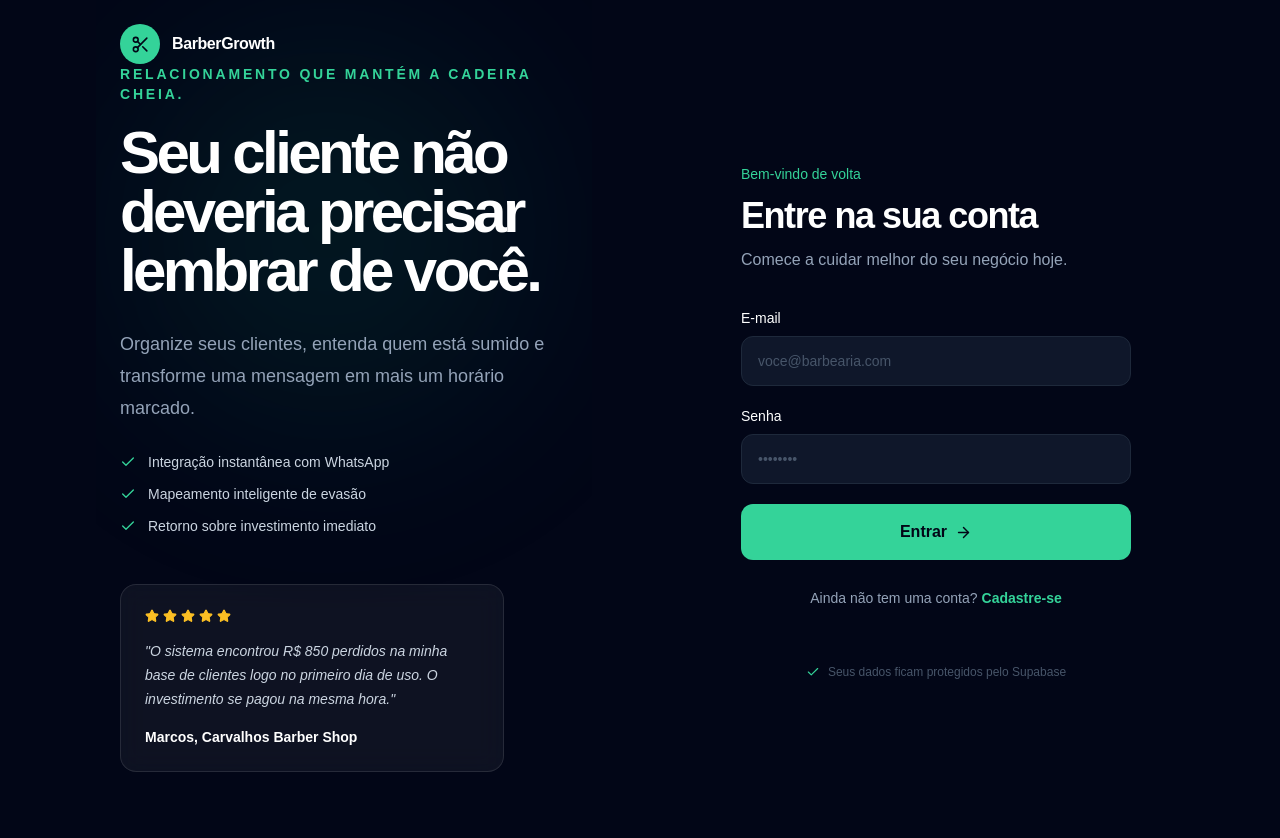
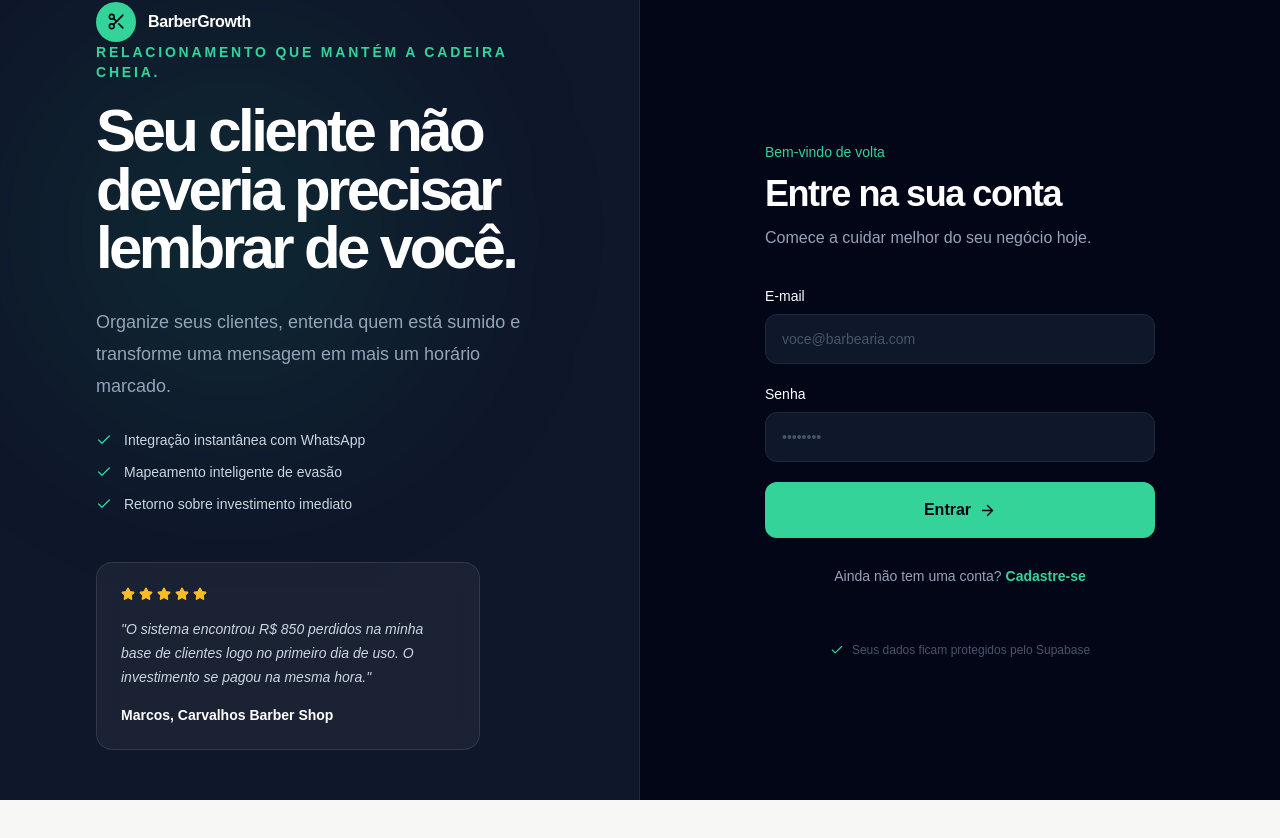
Before and after one commit to barbergrowth523-del/localgrowth, a Next.js app: page /login in a window 1280 px wide. Shown: the top 838 px of the page. After the commit the page ends 800 px from the top, so only its background shows below. Built offline with nearby package versions, Linux system fonts and the light colour scheme.

Commit message:
refactor: restore full bleed auth split screen

```diff
--- a/components/auth/login-form.tsx
+++ b/components/auth/login-form.tsx
@@ -19,16 +19,16 @@ export function LoginForm({ initialMode = 'login' }: { initialMode?: 'login' | '
     if (mode === 'signup') return setMessage('Confira seu e-mail para confirmar o cadastro.')
     window.location.href = '/dashboard'
   }
-  return <main className="min-h-screen bg-slate-950 text-white"><div className="w-full max-w-6xl mx-auto px-8 grid grid-cols-1 lg:grid-cols-2 gap-12 lg:gap-24 items-center min-h-screen">
-    <section className="relative hidden overflow-hidden bg-slate-950 p-6 lg:flex lg:flex-col lg:justify-between"><div className="absolute left-10 top-10 h-96 w-96 rounded-full bg-emerald-500/10 blur-[100px]" />
+  return <main className="flex min-h-screen w-full bg-slate-950 text-white">
+    <section className="hidden lg:flex w-1/2 flex-col justify-center px-16 xl:px-24 bg-slate-900 border-r border-slate-800 relative overflow-hidden"><div className="absolute left-10 top-10 h-96 w-96 rounded-full bg-emerald-500/10 blur-[100px]" />
       <div className="relative z-10 flex items-center gap-3 font-semibold tracking-tight"><span className="flex h-10 w-10 items-center justify-center rounded-full bg-emerald-400 text-slate-950"><Scissors size={19} /></span> BarberGrowth</div>
       <div className="relative z-10 max-w-lg pb-12"><p className="mb-5 text-sm font-bold uppercase tracking-[.2em] text-emerald-400">Relacionamento que mantém a cadeira cheia.</p><h1 className="text-6xl font-semibold leading-[.98] tracking-[-.06em] text-white">Seu cliente não deveria precisar lembrar de você.</h1><p className="mt-7 max-w-md text-lg leading-8 text-slate-400">Organize seus clientes, entenda quem está sumido e transforme uma mensagem em mais um horário marcado.</p><ul className="mt-7 space-y-3 text-sm text-slate-300"><li className="flex items-center gap-3"><Check size={16} className="shrink-0 text-emerald-400" />Integração instantânea com WhatsApp</li><li className="flex items-center gap-3"><Check size={16} className="shrink-0 text-emerald-400" />Mapeamento inteligente de evasão</li><li className="flex items-center gap-3"><Check size={16} className="shrink-0 text-emerald-400" />Retorno sobre investimento imediato</li></ul><div className="mt-12 max-w-sm rounded-2xl border border-white/10 bg-white/5 p-6 backdrop-blur-md"><div className="flex gap-1 text-amber-400">{[1, 2, 3, 4, 5].map(star => <Star key={star} size={14} fill="currentColor" />)}</div><p className="mt-4 text-sm italic leading-6 text-slate-300">&quot;O sistema encontrou R$ 850 perdidos na minha base de clientes logo no primeiro dia de uso. O investimento se pagou na mesma hora.&quot;</p><p className="mt-4 text-sm font-semibold text-white">Marcos, Carvalhos Barber Shop</p></div></div>
     </section>
-    <section className="flex items-center justify-center bg-slate-950 px-6 py-12"><div className="w-full max-w-[390px]">
+    <section className="flex w-full lg:w-1/2 flex-col justify-center items-center px-8 bg-slate-950"><div className="w-full max-w-[390px]">
       <div className="mb-10 lg:hidden flex items-center gap-3 font-semibold"><span className="flex h-9 w-9 items-center justify-center rounded-full bg-emerald-400 text-slate-950"><Scissors size={17} /></span> BarberGrowth</div>
       <p className="mb-3 text-sm font-medium text-emerald-400">Bem-vindo de volta</p><h2 className="text-4xl font-semibold tracking-[-.04em]">{mode === 'login' ? 'Entre na sua conta' : 'Crie sua conta'}</h2><p className="mt-3 text-slate-400">Comece a cuidar melhor do seu negócio hoje.</p>
       <form onSubmit={submit} className="mt-9 space-y-5"><label className="block text-sm font-medium">E-mail<input required type="email" value={email} onChange={e => setEmail(e.target.value)} className="mt-2 w-full rounded-xl border border-slate-800 bg-slate-900 px-4 py-3.5 text-white outline-none ring-emerald-400 transition placeholder:text-slate-600 focus:ring-2" placeholder="voce@barbearia.com" /></label><label className="block text-sm font-medium">Senha<input required minLength={6} type="password" value={password} onChange={e => setPassword(e.target.value)} className="mt-2 w-full rounded-xl border border-slate-800 bg-slate-900 px-4 py-3.5 text-white outline-none ring-emerald-400 transition placeholder:text-slate-600 focus:ring-2" placeholder="••••••••" /></label>{message && <p className="rounded-lg border border-amber-400/20 bg-amber-400/10 px-3 py-2 text-sm text-amber-200">{message}</p>}<button disabled={loading} className="flex w-full items-center justify-center gap-2 rounded-xl bg-emerald-400 py-4 font-bold text-slate-950 transition hover:bg-emerald-500 disabled:opacity-60">{loading ? 'Aguarde...' : mode === 'login' ? 'Entrar' : 'Criar conta'}<ArrowRight size={17} /></button></form>
       <button onClick={() => { setMode(mode === 'login' ? 'signup' : 'login'); setMessage('') }} className="mt-7 flex w-full items-center justify-center gap-1 text-sm text-slate-400">{mode === 'login' ? 'Ainda não tem uma conta?' : 'Já tem uma conta?'}<span className="font-semibold text-emerald-400">{mode === 'login' ? 'Cadastre-se' : 'Entrar'}</span></button><div className="mt-14 flex items-center justify-center gap-2 text-xs text-slate-600"><Check size={14} className="text-emerald-400" /> Seus dados ficam protegidos pelo Supabase</div>
     </div></section>
-  </div></main>
+  </main>
 }
```
